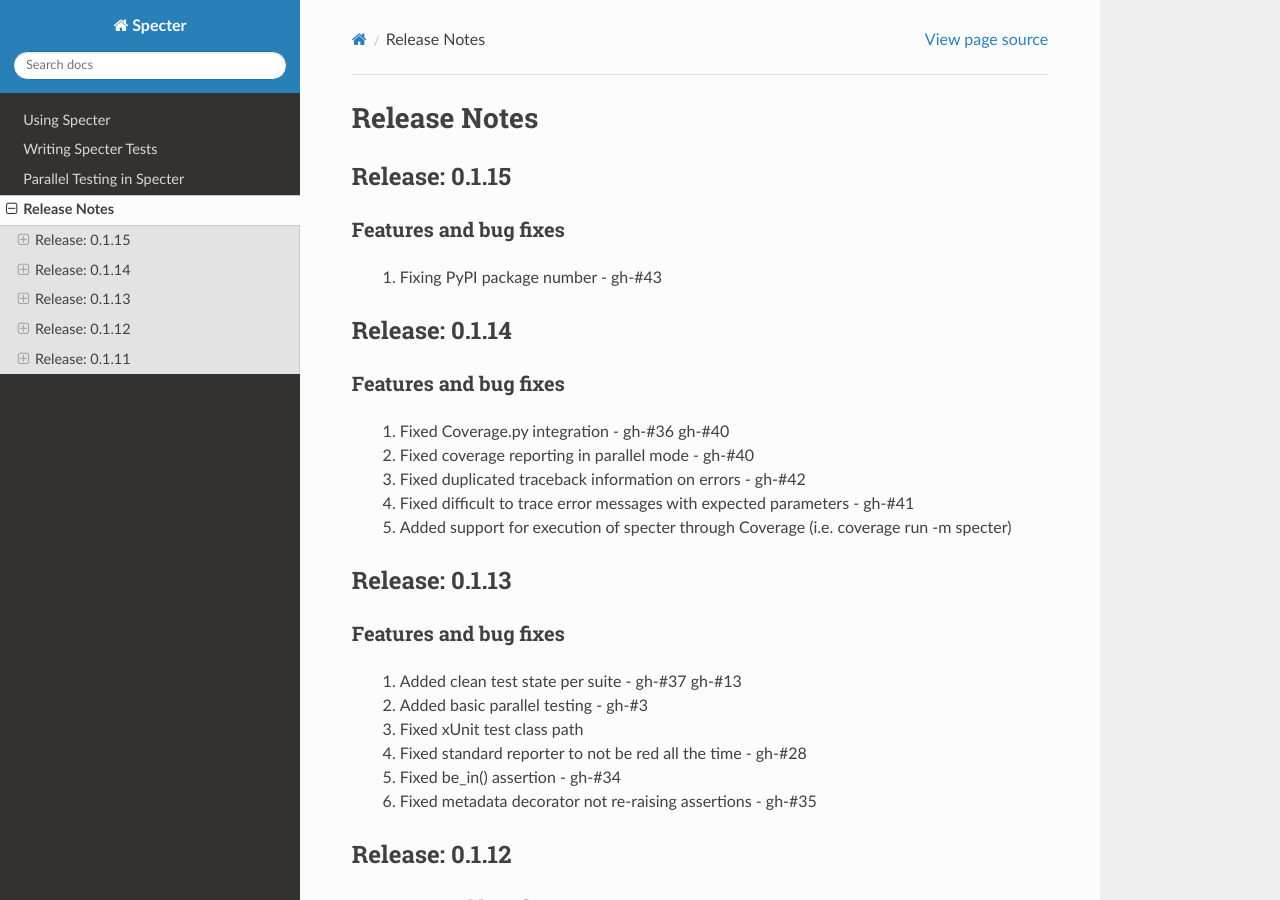
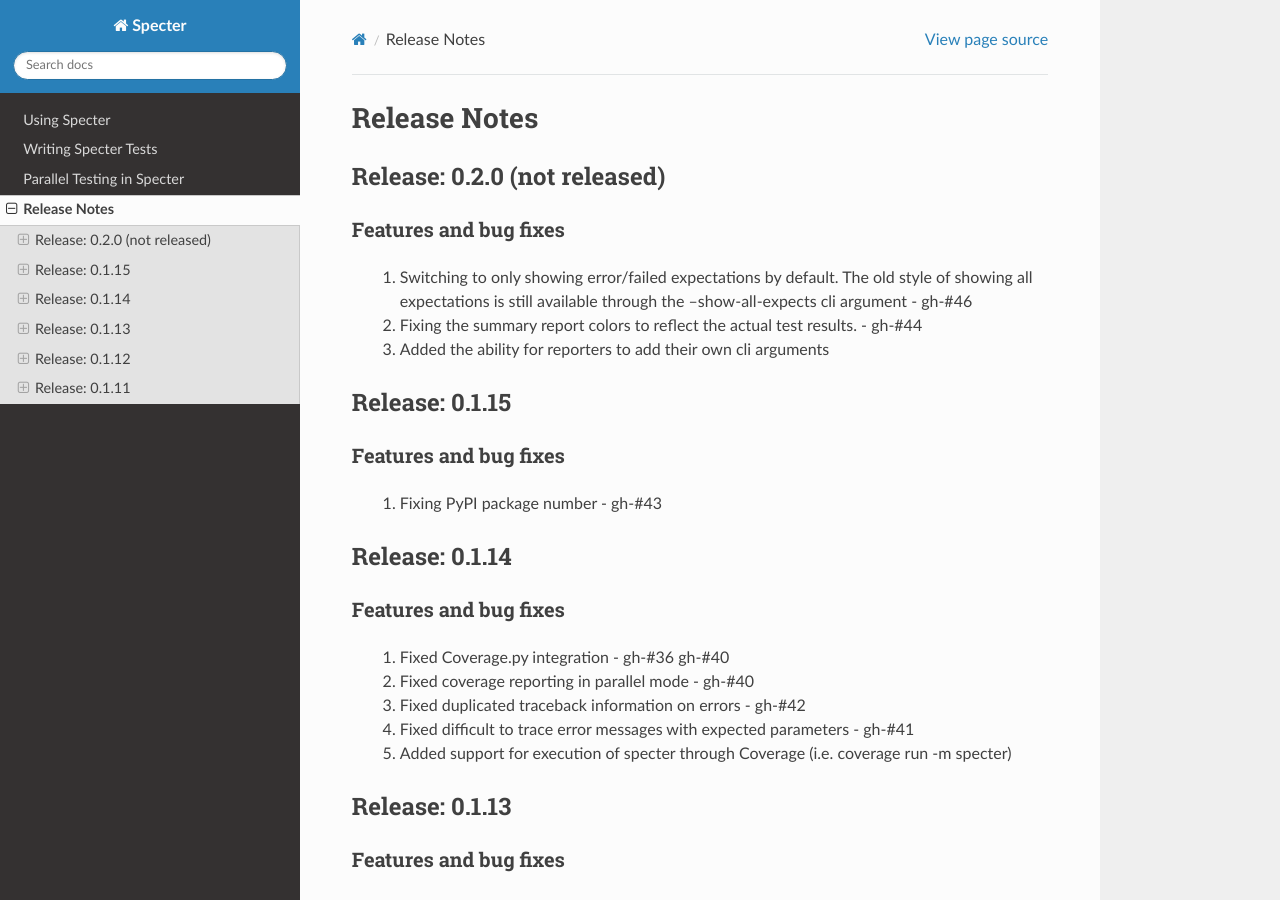
Before and after one commit to jmvrbanac/Specter, a Sphinx documentation site: the page built from docs/release_notes/index.rst, in a window 1280 px wide and 900 px high. Built offline with Sphinx 7.4.7 and the Read the Docs theme 2.0.0, drawn with Linux system fonts in a browser that asks for light colours.

Commit message:
Updating comments to reflect new code changes
Adding to release notes as well

```diff
--- a/docs/release_notes/index.rst
+++ b/docs/release_notes/index.rst
@@ -3,6 +3,19 @@
 
 Release Notes
 =================
+
+Release: 0.2.0 (not released)
+--------------------------------
+
+Features and bug fixes
+^^^^^^^^^^^^^^^^^^^^^^^^
+
+ #. Switching to only showing error/failed expectations by default.
+    The old style of showing all expectations is still available through
+    the --show-all-expects cli argument - gh-#46
+ #. Fixing the summary report colors to reflect the actual test results. - gh-#44
+ #. Added the ability for reporters to add their own cli arguments
+
 
 Release: 0.1.15
 --------------------------------
--- a/docs/using/index.rst
+++ b/docs/using/index.rst
@@ -88,4 +87,5 @@
 --no-color             Disables ASCII color codes
 --parallel             Activates parallel testing mode
 --num-processes        Specifies the number of processes to use under parallel mode (default: 6)
+--show-all-expects     Displays all expectations for test cases
 =====================  ============
--- a/docs/writing_tests/index.rst
+++ b/docs/writing_tests/index.rst
@@ -113,7 +113,7 @@
         def another_test(self):
             expect('this').not_to.equal('that')
 
-:raw-html:`<i>Expected Output:</i>`
+:raw-html:`<i>Expected Output (using --show-all-expects):</i>`
 
 .. code-block:: bash
 
@@ -212,7 +212,7 @@
 
 This dataset will produce a Spec with two tests: "sample_data_test" and "sample_data_second_test" each passed in "sample_text" under the data_val parameter.
 
-:raw-html:`<i>This would produce a console output similar to:</i>`
+:raw-html:`<i>This would produce a console output similar to (using --show-all-expects):</i>`
 
 .. code-block:: bash
 
```
Also changed, not shown: other parts of docs/using/index.rst (+0 -1 lines).
